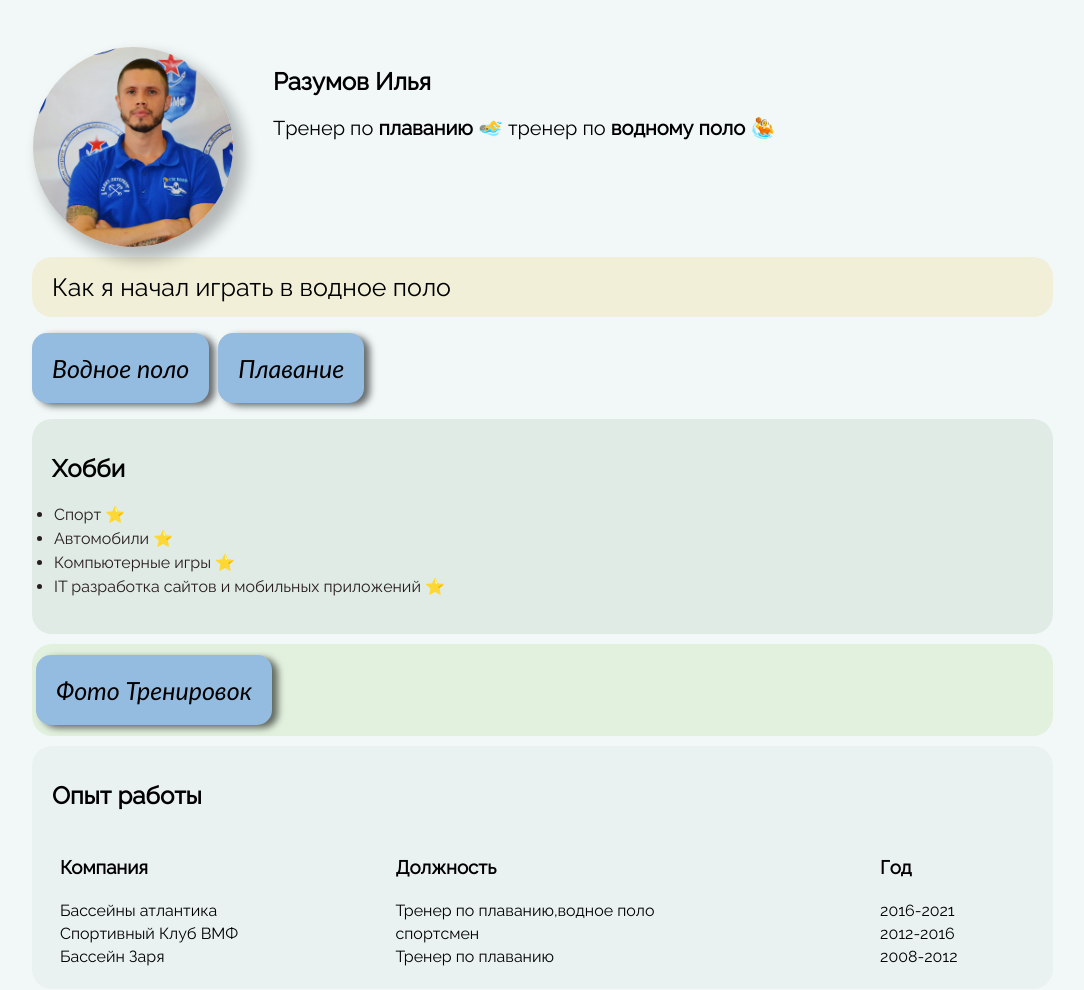
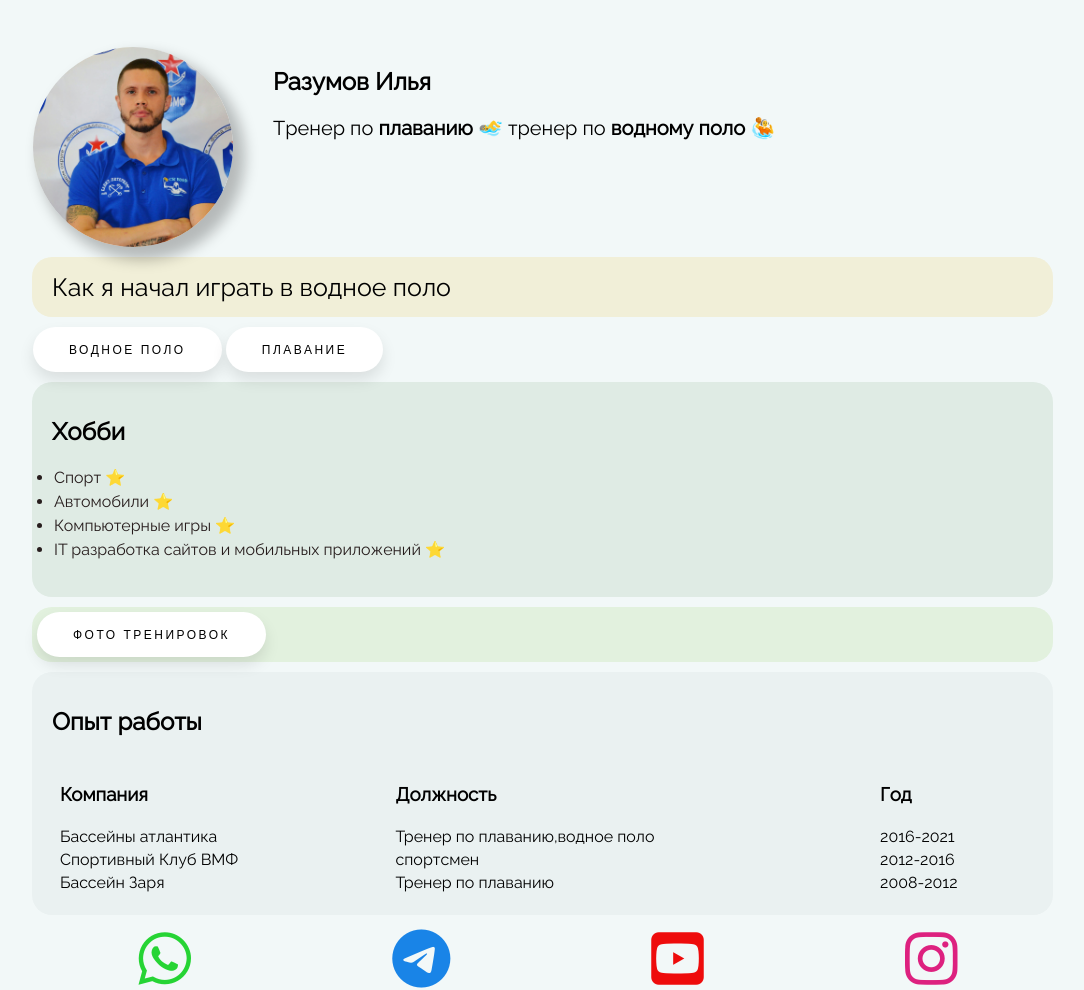
Before and after one commit to iljuxa86/Swim, a plain HTML site: page index.html in a window 1280 px wide. Shown: the top 990 px of the page, without its empty margins (92-1176 px from the left). Drawn offline with Linux system fonts and the light colour scheme.

Commit message:
Update styles.css

```diff
--- a/styles.css
+++ b/styles.css
@@ -151,24 +151,29 @@ body
  }
 
  .btn2 {
-  color: rgb(0, 0, 0);
-
-  padding: 20px 20px;
-  margin: 6px;
-  margin-left: -1px;
-  background-color: rgb(148, 187, 224);
-  border:none;
-  font-family: 'Gill Sans', 'Gill Sans MT', Calibri, 'Trebuchet MS', sans-serif;
-  font-size: 25px;
-  font-style: italic;
-  cursor: pointer;
-  border-radius: 15px;
-  box-shadow: rgb(0 0 0 / 57%) 6px 3px 7px 0px;
+  padding: 1.3em 3em;
+ font-size: 12px;
+ text-transform: uppercase;
+ letter-spacing: 2.5px;
+ font-weight: 500;
+ color: #000;
+ background-color: #fff;
+ border: none;
+ border-radius: 45px;
+ box-shadow: 0px 8px 15px rgba(0, 0, 0, 0.1);
+ transition: all 0.3s ease 0s;
+ cursor: pointer;
+ outline: none;
 }
 
+btn2:active {
+    transform: translateY(-1px);}
 
 .btn2:hover {
- opacity: 0.5;
+  background-color: #2EE59D;
+ box-shadow: 0px 15px 20px rgba(46, 229, 157, 0.4);
+ color: #fff;
+ transform: translateY(-7px);
 }
 
 
```
